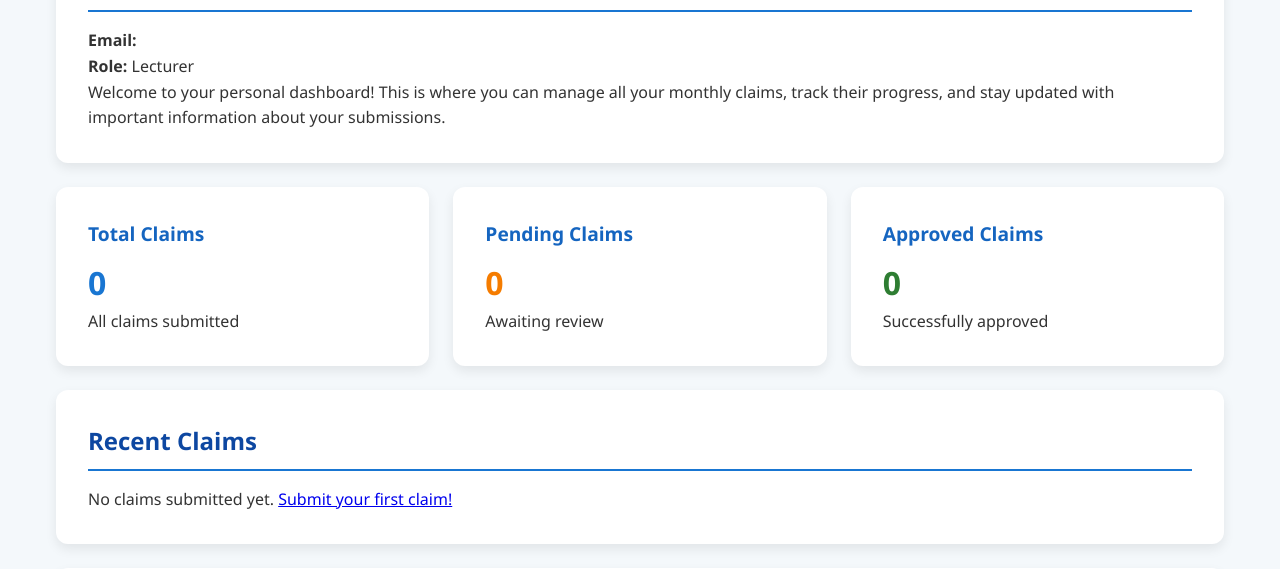
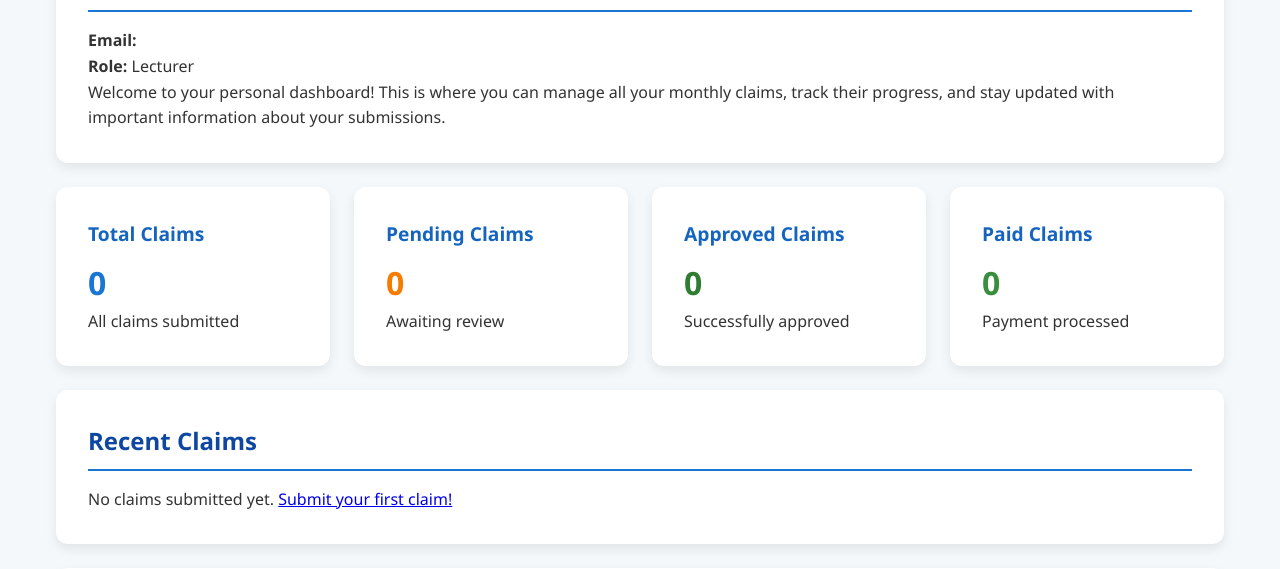
Before and after one commit to Vvukeya/POE---PART-2---Contract-Monthly-Claims-System, an ASP.NET Core app: template Views/Home/LecturerDashboard.cshtml in a window 1280 px wide. Shown: the part 251-820 px from the top of the page. Run offline with ASP.NET Core 8, Linux system fonts and the light colour scheme; the template is opened without the code that fills it, so the values that code supplies are empty.

Commit message:
I've enhanced the Lecturer Dashboard by adding a new "Paid Claims" statistics card that displays the number of claims that have been successfully processed for payment, giving lecturers better visibility into the complete lifecycle of their claims from submission through to payment. The dashboard now features four statistics cards instead of three, with the new paid claims card using a green color scheme to visually distinguish completed payments. I've also updated the recent claims table to include a dedicated "Paid" status badge with a money bag emoji (💰) for better visual recognition, and fixed the color coding for the "Rejected" status to use the danger color scheme while maintaining all existing functionality and navigation elements.

```diff
--- a/Views/Home/LecturerDashboard.cshtml
+++ b/Views/Home/LecturerDashboard.cshtml
@@ -5,6 +5,7 @@
     var totalClaims = ViewBag.TotalClaims ?? 0;
     var pendingClaims = ViewBag.PendingClaims ?? 0;
     var approvedClaims = ViewBag.ApprovedClaims ?? 0;
+    var paidClaims = ViewBag.PaidClaims ?? 0; // Add this line
     var recentClaims = ViewBag.RecentClaims as List<Claim> ?? new List<Claim>();
 }
 
@@ -59,6 +60,12 @@
                 <p style="font-size: 2rem; color: #2e7d32; font-weight: bold;">@approvedClaims</p>
                 <p>Successfully approved</p>
             </div>
+
+            <div class="card">
+                <h3>Paid Claims</h3>
+                <p style="font-size: 2rem; color: #388e3c; font-weight: bold;">@paidClaims</p>
+                <p>Payment processed</p>
+            </div>
         </div>
 
         <!-- Recent Claims -->
@@ -96,9 +103,13 @@
                                     {
                                         <span class="badge badge-primary">@claim.Status</span>
                                     }
+                                    else if (claim.Status == "Paid")
+                                    {
+                                        <span class="badge badge-success">💰 Paid</span>
+                                    }
                                     else if (claim.Status == "Rejected")
                                     {
-                                        <span class="badge badge-success">@claim.Status</span>
+                                        <span class="badge badge-danger">@claim.Status</span>
                                     }
                                     else if (claim.Status == "Resubmitted")
                                     {
```
